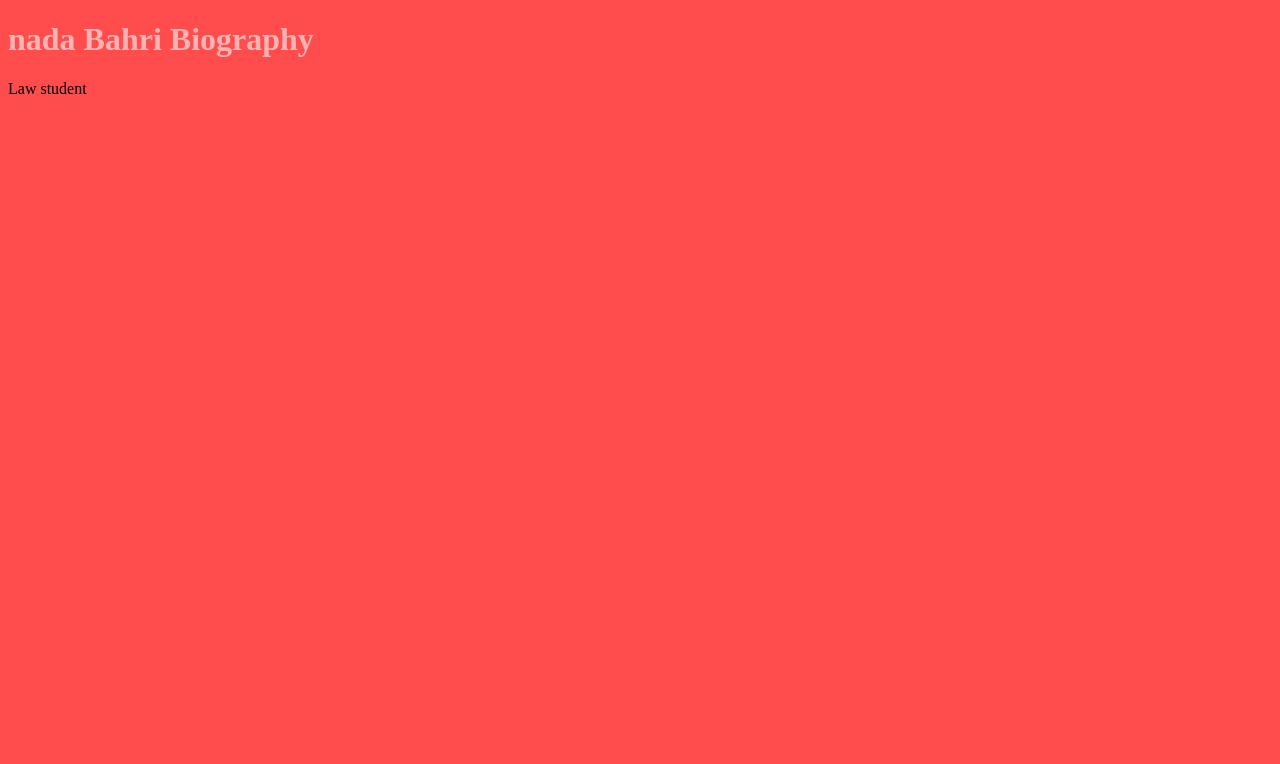
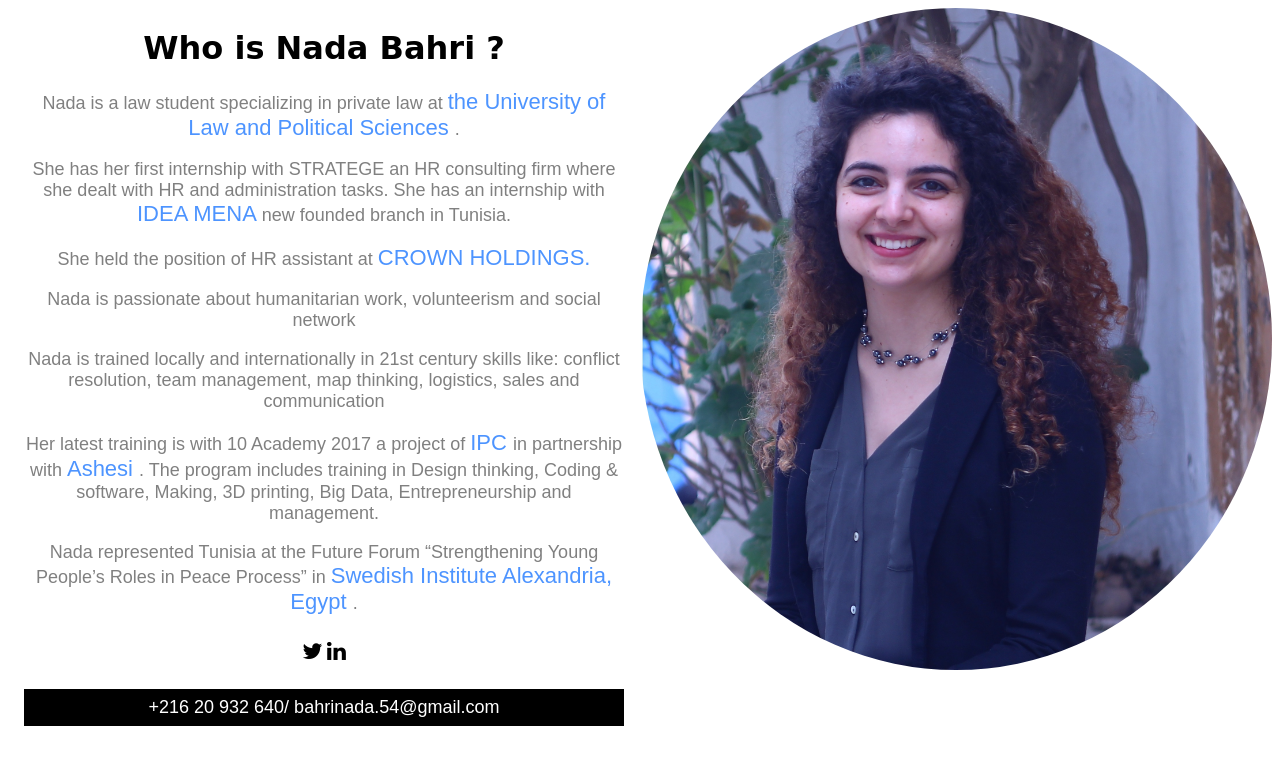
Before and after one commit to nadabahri/nadabahri, a plain HTML site: page index.html in a window 1280 px wide. Drawn offline with Linux system fonts and the light colour scheme; a web font is replaced by a local one.

Commit message:
Add files via upload

```diff
--- a/index.html
+++ b/index.html
@@ -1,14 +1,45 @@
 <!DOCTYPE html>
 <html>
 <head>
-<title>Page Title</title>
+<link href="https://fonts.googleapis.com/css?family=Give+You+Glory" rel="stylesheet">
+<link rel="stylesheet" href="https://cdnjs.cloudflare.com/ajax/libs/font-awesome/4.7.0/css/font-awesome.min.css">
+
+<link rel="stylesheet" href="style.css">
+
 </head>
-<body style="background-color:#ff4d4d">
+<body>
 
 
-<h1 style="color: #ffb3b3">nada Bahri Biography</h1>
+<div class="card">
 
-<p>Law student
+  <div class="container">
+<h1 style="text-align:center"> Who is Nada Bahri ?</h1>
+
+<div class="description">
+  <p> Nada is a law student specializing in private law at <a class="links" href="http://www.fdspt.rnu.tn/">the University of Law and Political Sciences </a>.
+    <p>She has her first internship with STRATEGE an HR consulting firm where she dealt with HR and administration  tasks.
+    She has an internship with  <a class="links" href="https://mena.idebate.org/"> IDEA MENA</a> new founded branch in Tunisia.</p>
+    <p>She held the position of HR assistant at <a class="links" href="https://www.crowncork.com/">CROWN HOLDINGS. </a>
+    </p>
+
+    Nada is passionate about humanitarian work, volunteerism and social network</p>
+    <P>Nada is trained locally and internationally in 21st century skills like: conflict resolution, team management, map thinking, logistics, sales and communication</P>
+    <p>Her latest training is with 10 Academy 2017 a project of <a class="links" href="http://infinitepotentials.org/"> IPC </a> in partnership with <a class="links" href="http://www.ashesi.edu.gh//">Ashesi </a>. The program includes training in Design thinking, Coding & software, Making, 3D printing, Big Data, Entrepreneurship and management. </p>
+    <p>Nada represented Tunisia at the Future Forum “Strengthening Young People’s Roles in Peace Process” in <a class="links" href="http://www.swedenabroad.com/alexandria"> Swedish Institute Alexandria, Egypt </a>. </p>
+</div>
+
+    <div style="margin: 24px 0;">
+
+      <a href="https://twitter.com/bahrinada_54"><i class="fa fa-twitter"></i></a>
+      <a href="#"><i class="fa fa-linkedin"></i></a>
+
+
+   </div>
+   <p><button> +216 20 932 640/ bahrinada.54@gmail.com</button></p>
+  </div>
+</div>
+<div class= "image" > <img src="newnd.JPG" alt="Nada" style="width:100%; border-radius: 200%">
+</div>
 
 </body>
 </html>
--- a/style.css
+++ b/style.css
@@ -1,6 +1,64 @@
+.row {
+     hight: 600px:
+     backgroung-color: #ccff99
+     width: 330px
+}
+.image Nada.jpg{
+       hight: 30%
+       backgroung-color: #cc6600
+}
+.card {
 
-h1 {
-    text-align: center;
+
+  float: left;
+  width: 50%;
+  text-align: center;
+  font-family: arial;
 }
 
-h1
+.container {
+  padding: 0 16px;
+}
+
+.container::after {
+  content: "";
+  clear: both;
+  display: table;
+}
+
+.description {
+  color: grey;
+  font-size: 18px;
+}
+
+button {
+  border: none;
+  outline: 0;
+  display: inline-block;
+  padding: 8px;
+  color: white;
+  background-color: #000;
+  text-align: center;
+  cursor: pointer;
+  width: 100%;
+  font-size: 18px;
+}
+
+a {
+  text-decoration: none;
+  font-size: 22px;
+  color: black;
+}
+h1 {
+  font-family: 'Give You Glory', cursive;
+}
+button:hover, a:hover {
+  opacity: 0.7;
+
+}
+.image{width: 50%;
+	float: right;
+}
+.links{
+	color: #4d94ff
+ }
```
Also changed, not shown: newnd.JPG (added).
